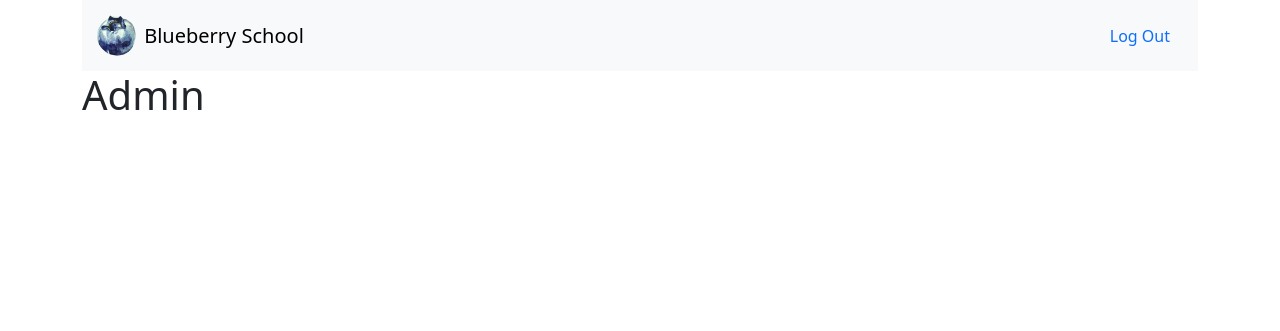
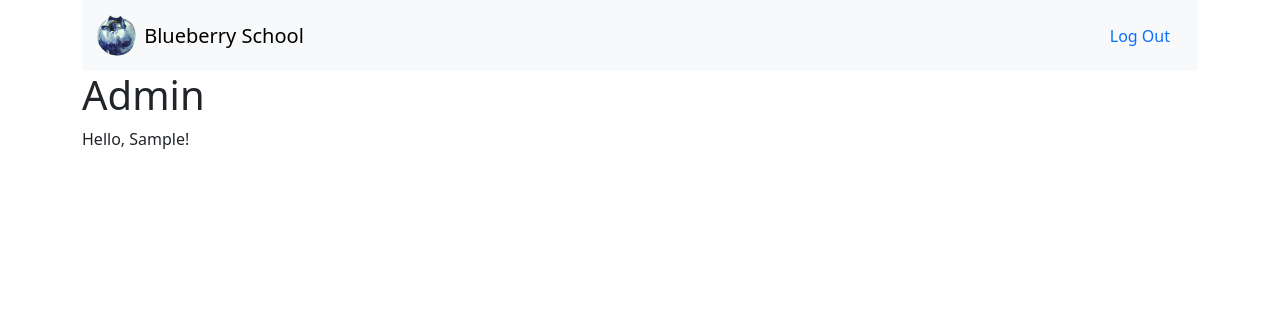
Before and after one commit to Pauli19/blueberry_school, a Flask app: page /admin/admin in a window 1280 px wide. Shown: the top 331 px of the page. Run offline with Flask 2, Linux system fonts and the light colour scheme; a user stored in the database is signed in; tables that the repository leaves empty hold one stand-in row (values such as "Sample post"); some libraries are stand-ins or nearby versions.

Commit message:
Show basic message

```diff
--- a/app/templates/admin/index.html.jinja
+++ b/app/templates/admin/index.html.jinja
@@ -4,4 +4,5 @@
 
 {% block page_content %}
   <h1>Admin</h1>
+  <p>Hello, {{ current_user.first_name }}!</p>
 {% endblock %}
```
